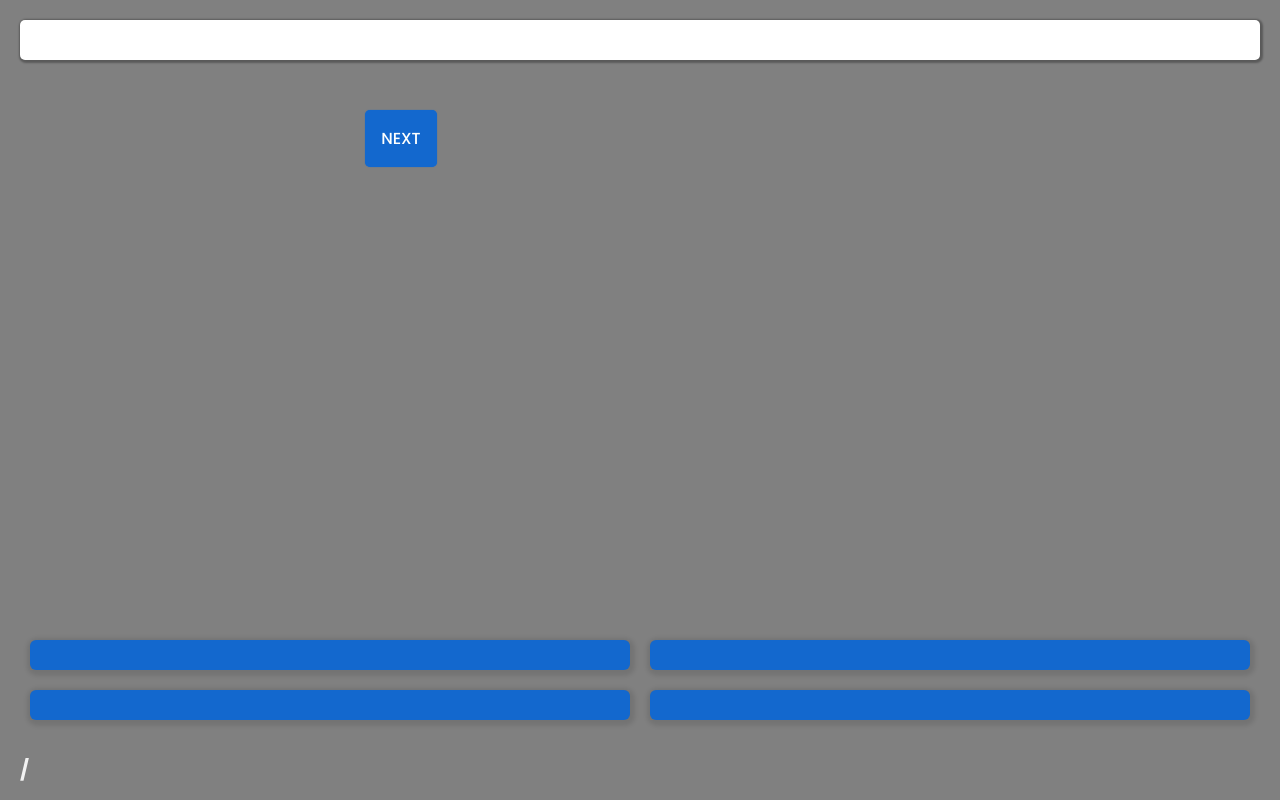
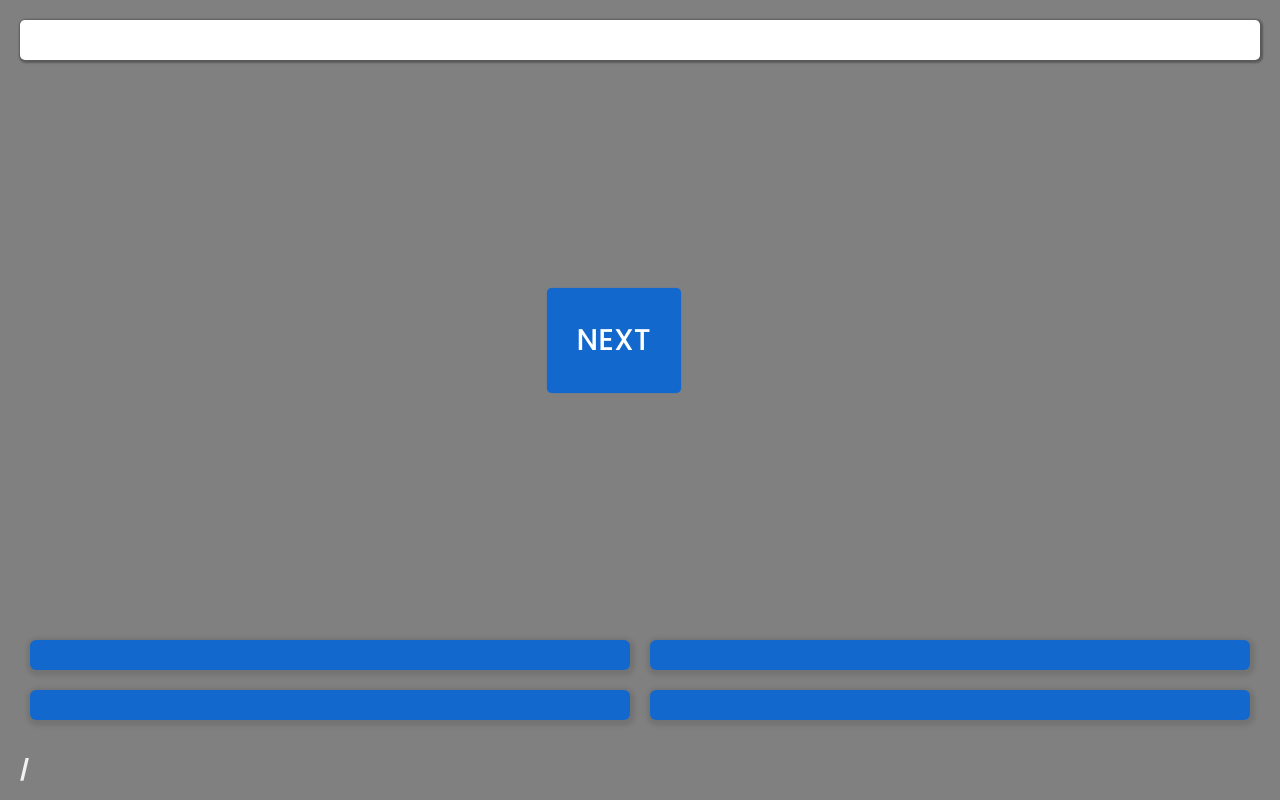
Before and after one commit to Francisc0F/quizz-Mds, a plain HTML site: page html/quiz.html in a window 1280 px wide. Drawn offline with Linux system fonts and the light colour scheme.

Commit message:
botao maluco

```diff
--- a/css/quiz.css
+++ b/css/quiz.css
@@ -107,7 +107,10 @@ body {
 }
 
 .quiz-app .question-control .next {
-  font-size: 1.6rem;
+  position: relative;
+  top: 35%;
+  left: 60%;
+  font-size: 3rem;
   justify-self: flex-end;
   align-self: flex-start;
   text-transform: uppercase;
```
